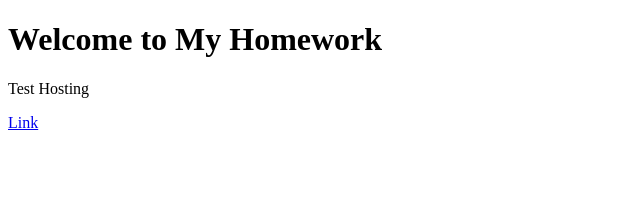
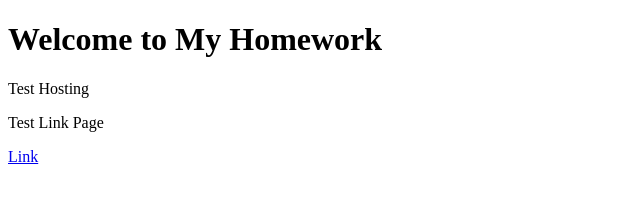
Before and after one commit to esslmmm/HW-Web-Application, a plain HTML site: page index.html in a window 1280 px wide. Shown: the whole page, without its empty margins (0-640 px from the left). Drawn offline with Linux system fonts and the light colour scheme.

Commit message:
Update index.html
Insert <p> Link Page

```diff
--- a/index.html
+++ b/index.html
@@ -8,6 +8,7 @@
 <body>
     <h1>Welcome to My Homework</h1>
     <p>Test Hosting</p>
+    <p>Test Link Page</p>
     <a href="/HW(5.3-5.6)/view/login.html">Link</a>
 </body>
 </html>
```
